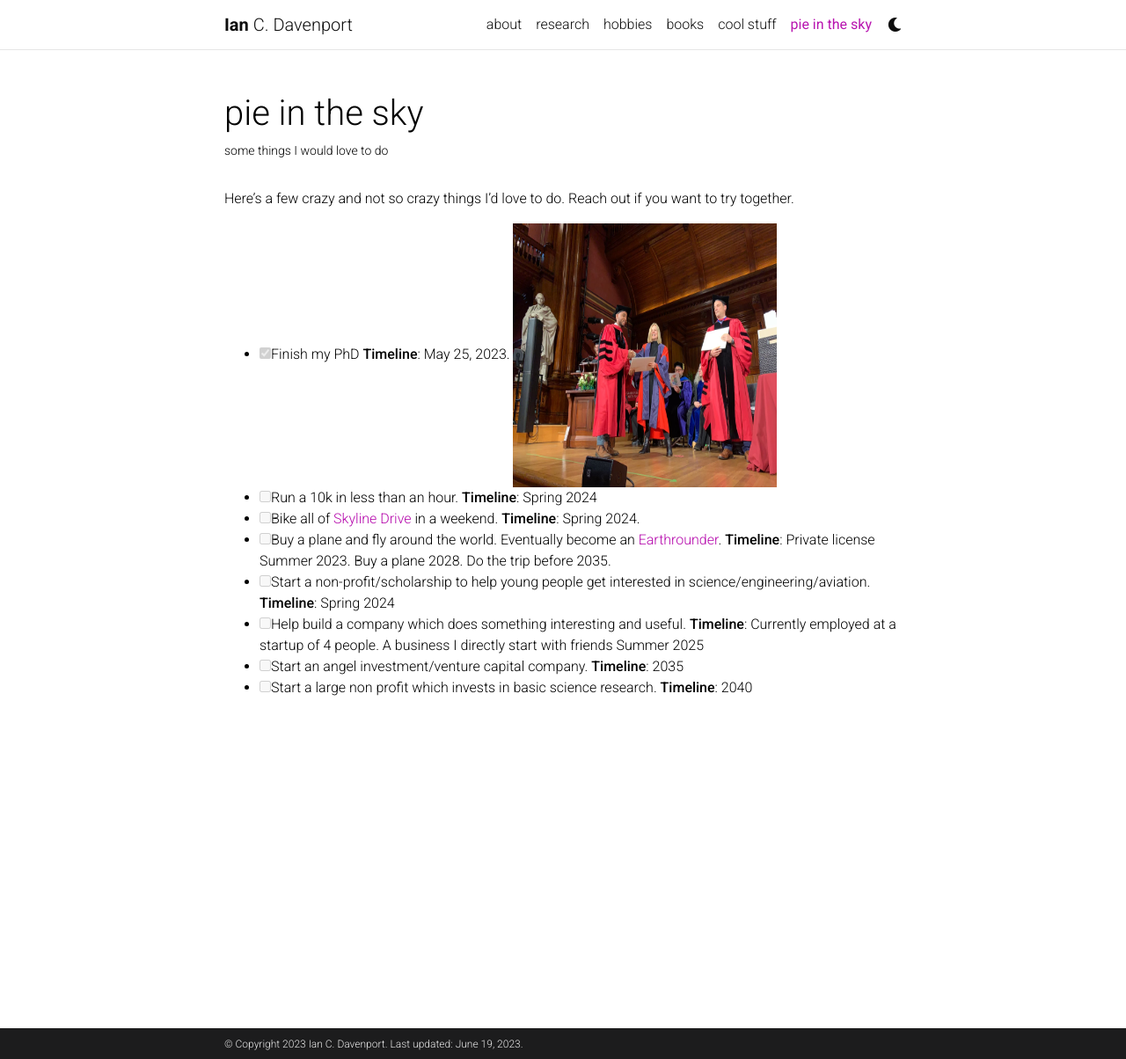
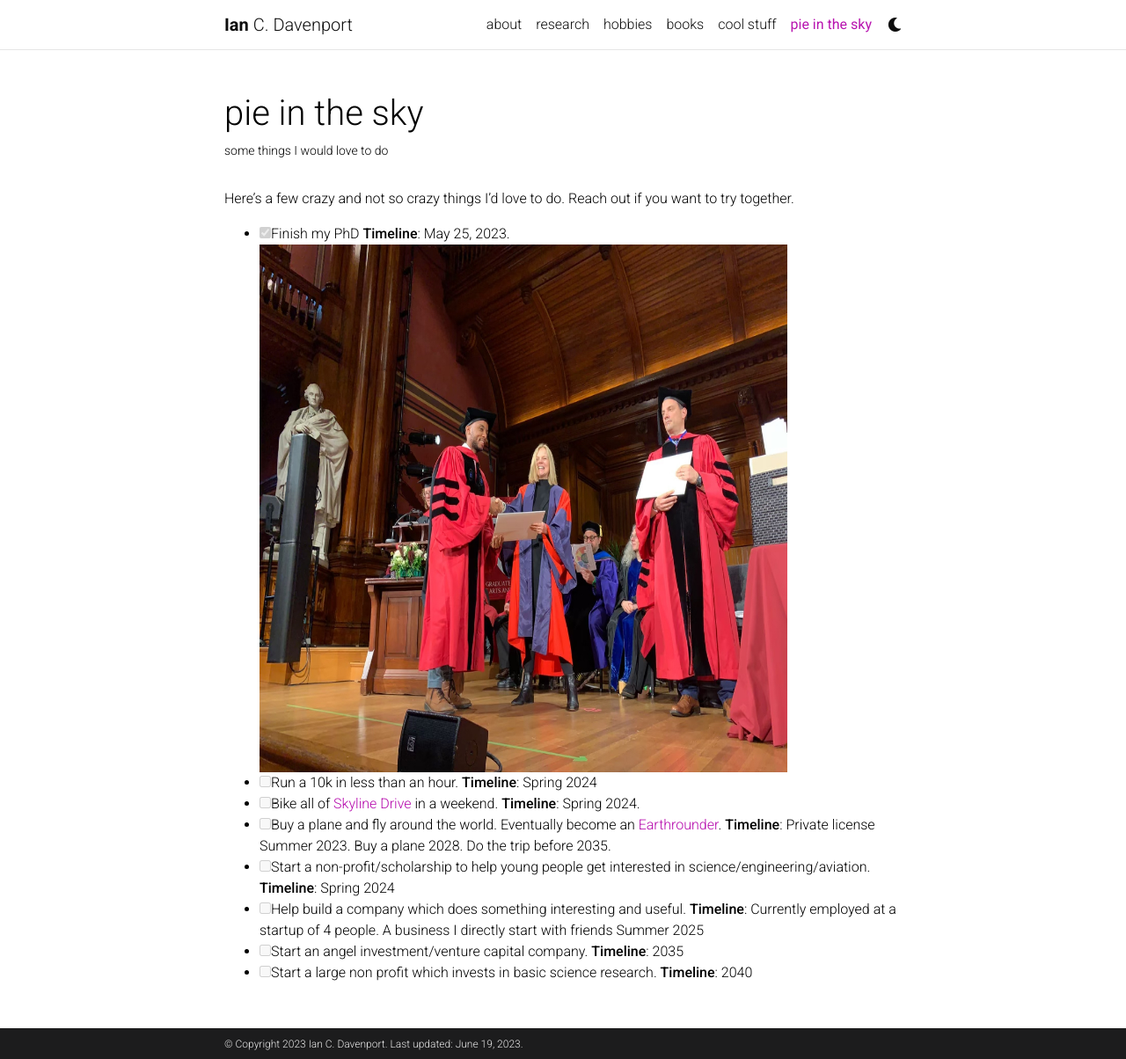
Before and after one commit to davenpi/davenpi.github.io, a Jekyll site: the page built from _pages/pie.md, in a window 1280 px wide and 1204 px high. Shown: the whole window at 88% size. Built offline with Jekyll 4.4.1, drawn with Linux system fonts in a browser that asks for light colours; comment, search, counter and statistics services are not loaded; a style sheet for code colours, icons or effects is not loaded.

Commit message:
resize image

```diff
--- a/_pages/pie.md
+++ b/_pages/pie.md
@@ -14,7 +14,7 @@ Here's a few crazy and not so crazy things I'd love to do. Reach out if you want
 
 
 - [X] Finish my PhD **Timeline**:  May 25, 2023.
-    <img alt="receiving my diploma" src="/assets/img/receiving_diploma.jpg"  width="300" height="300">
+    <img alt="receiving my diploma" src="/assets/img/receiving_diploma.jpg"  width="600" height="600">
 - [ ] Run a 10k in less than an hour. **Timeline**: Spring 2024
 - [ ] Bike all of [Skyline Drive](https://www.nps.gov/shen/planyourvisit/driving-skyline-drive.htm) in a weekend. **Timeline**: Spring 2024.
 - [ ] Buy a plane and fly around the world. Eventually become an [Earthrounder](https://www.earthrounders.com/index.php). **Timeline**: Private license Summer 2023. Buy a plane 2028. Do the trip before 2035.
```
